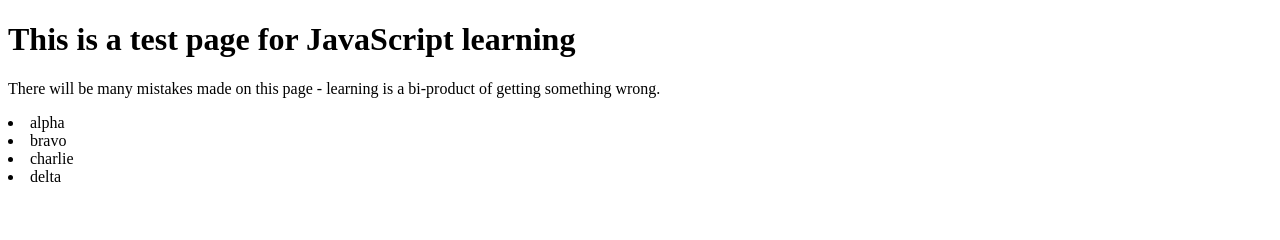
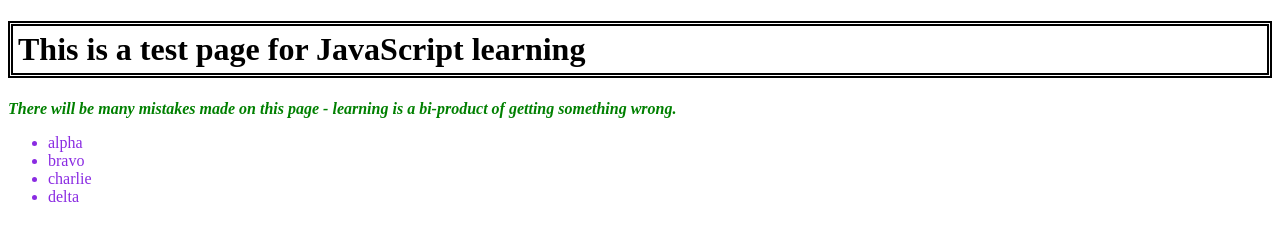
Before and after one commit to NewHellequin/General-Practice-and-Playing, a plain HTML site: page index.html in a window 1280 px wide. Drawn offline with Linux system fonts and the light colour scheme.

Commit message:
Relearning HTML and CSS

```diff
--- a/index.html
+++ b/index.html
@@ -7,19 +7,23 @@
     <title>This is a test page</title>
   </head>
   <body>
-    <h1>This is a test page for JavaScript learning</h1>
+    <div>
+      <h1 class="title-main">This is a test page for JavaScript learning</h1>
+    </div>
     <div>
       <section>
-        <p>
+        <p class="para-one">
           There will be many mistakes made on this page - learning is a
           bi-product of getting something wrong.
         </p>
       </section>
-      <section>
-        <li>alpha</li>
-        <li>bravo</li>
-        <li>charlie</li>
-        <li>delta</li>
+      <section class="list-phonetics">
+        <ul>
+          <li>alpha</li>
+          <li>bravo</li>
+          <li>charlie</li>
+          <li>delta</li>
+        </ul>
       </section>
     </div>
   </body>
--- a/style.css
+++ b/style.css
@@ -0,0 +1,14 @@
+.para-one {
+  color: green;
+  font-weight: bold;
+  font-style: italic;
+}
+
+.list-phonetics {
+  color: blueviolet;
+}
+
+.title-main {
+  padding: 5px;
+  border: thick double black;
+}
```
Also changed, not shown: 1 other file.
